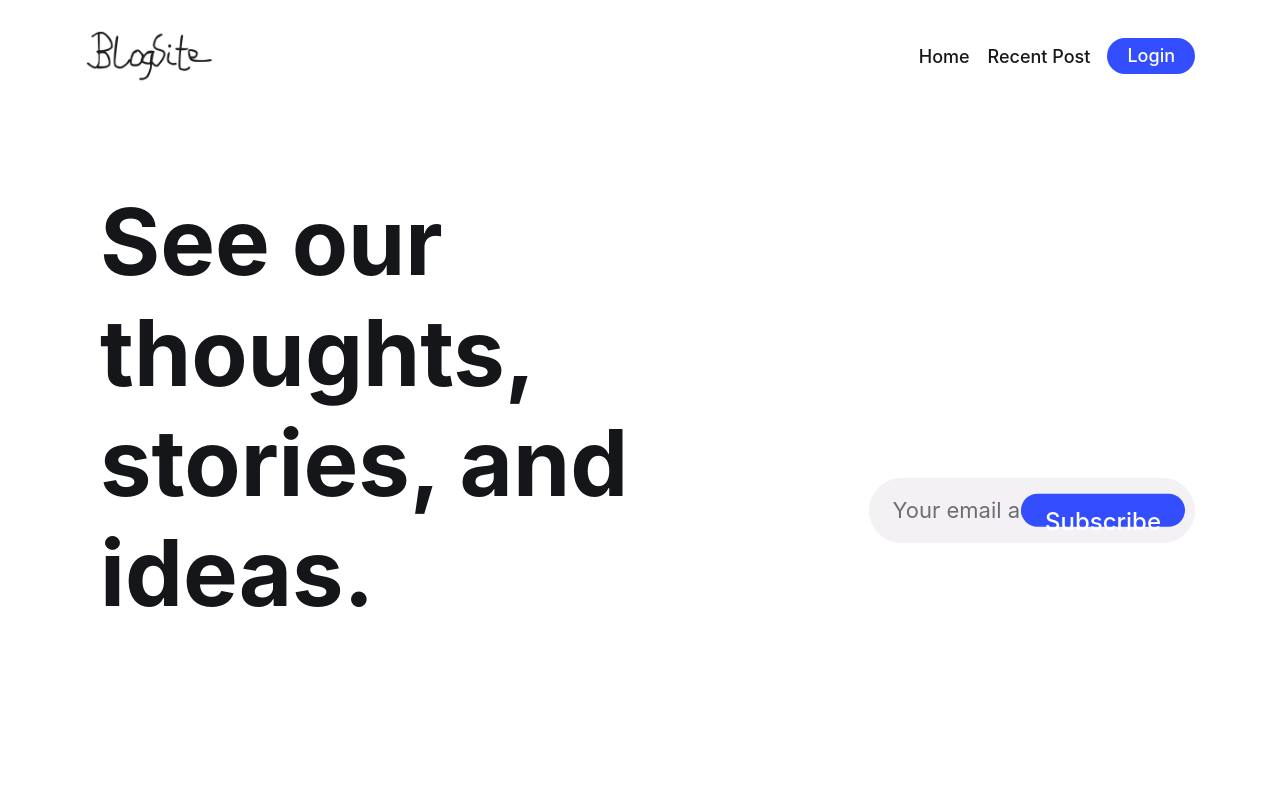
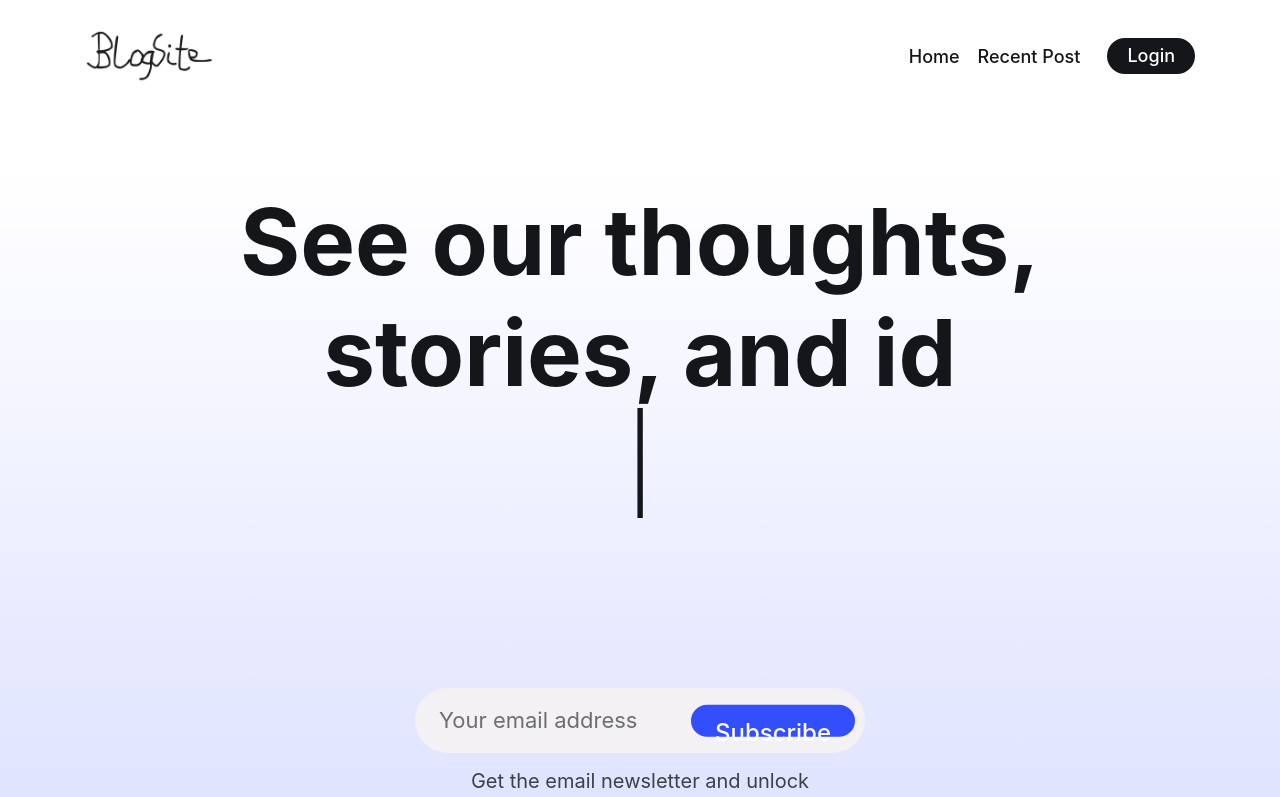
Before and after one commit to roystondz/blogWebsite, a Next.js app: page / in a window 1280 px wide. Shown: the top 797 px of the page. Built offline with nearby package versions, Linux system fonts and the light colour scheme.

Commit message:
styling changed

```diff
--- a/app/components/Hero.tsx
+++ b/app/components/Hero.tsx
@@ -20,9 +20,9 @@
           </form>
 
 
-          {/* <p className="newsletter-text">
+          <p className="newsletter-text">
             Get the email newsletter and unlock access to members-only content and updates
-          </p> */}
+          </p>
         </div>
       </div>
     </section>
--- a/app/globals.css
+++ b/app/globals.css
@@ -14,11 +14,11 @@
   --gainsboro: hsl(240, 9%, 91%);
   --cultured: hsl(300, 8%, 95%);
   --blue-ryb: hsl(232, 100%, 60%);
+  --light-blue-ryb: hsl(232, 100%, 85%); /* Lighter shade of blue */
   --white_20: hsla(0, 0%, 100%, 0.2);
   --white: hsl(0, 0%, 100%);
   --peach: #f9f9f9;
 
-  /*  */
   /**
    * typography
    */
@@ -105,25 +105,38 @@
   scroll-behavior: smooth;
 }
 
+/*-----------------------------------*\
+  #BODY GRADIENT
+\*-----------------------------------*/
+
 body {
-  background-color: var(--white);
+  background: linear-gradient(
+    180deg, /* Vertical gradient */
+    var(--white) 0%, /* White at the top */
+    var(--white) 10%, /* Keep the header area white */
+    var(--light-blue-ryb) 100% /* Lighter bluish color at the bottom */
+  );
+  min-height: 100vh; /* Ensure gradient covers the full viewport height */
+  margin: 0;
+  padding: 0;
+  font-family: var(--ff-inter);
   color: var(--eerie-black);
   font-size: 1.6rem;
   line-height: 1.5;
   overflow-x: hidden; /* Prevent horizontal scrolling */
 }
 
-body.active { overflow: hidden; }
+/* Ensure the header remains white */
+.header {
+  background-color: var(--white); /* White background for the header */
+  position: relative; /* Ensure it stays above the gradient */
+  z-index: 1; /* Keep header above other content */
+}
 
-:focus-visible { outline-offset: 4px; }
-
-::-webkit-scrollbar { width: 10px; }
-
-::-webkit-scrollbar-track { background-color: hsl(0, 0%, 98%); }
-
-::-webkit-scrollbar-thumb { background-color: hsl(0, 0%, 80%); }
-
-::-webkit-scrollbar-thumb:hover { background-color: hsl(0, 0%, 70%); }
+/* Add a subtle shadow to the header for separation */
+/* .header {
+  box-shadow: 0 2px 10px rgba(0, 0, 0, 0.1);
+} */
 
 /*-----------------------------------*\
   #REUSED STYLE
@@ -327,7 +340,6 @@
   justify-content: space-between;
   align-items: center;
   height: 100%; /* Ensures the container takes up the full height of the header */
-
   max-width: 1200px;
   margin: 0 auto;
   padding-inline: 15px;
@@ -385,115 +397,18 @@
   font-weight: var(--fw-500);
   padding: 5px;
 }
-/* HEADER TYPING ANIMATION */
-/* Cursor Animation */
-.cursor {
-  display: inline-block;
-  width: 2px;
-  height: 1em;
-  background-color: black;
-  margin-left: 2px;
-  animation: blink 1s infinite;
-}
 
-@keyframes blink {
-  0%, 50% {
-    opacity: 1;
-  }
-  51%, 100% {
-    opacity: 0;
-  }
-}
-/*-----------------------------------*\
-  #SEARCH BAR
-\*-----------------------------------*/
-
-.search-bar {
-  background-color: var(--white);
-  position: fixed;
-  top: 0;
-  left: 0;
-  width: 100%;
-  padding: 15px;
-  transform: translateY(calc(-100% - 2px));
-  z-index: 4;
-  transition: var(--transition-1);
-  visibility: hidden;
-}
-
-.search-bar.active {
-  visibility: visible;
-  transform: translateY(0);
-}
-
-.search-bar .input-field {
-  font-size: var(--fs-1);
-  font-weight: var(--fw-700);
-  line-height: 1.3;
-  padding-inline-end: 60px;
-}
-
-.search-bar .input-field::placeholder { color: var(--eerie-black); }
-
-.search-bar .input-field::-webkit-search-cancel-button { display: none; }
-
-.search-close-btn {
-  position: absolute;
-  top: 50%;
-  right: 20px;
-  transform: translateY(-50%);
-  font-size: 45px;
-}
-
-.search-close-btn ion-icon { --ionicon-stroke-width: 20px; }
-
-.search-bar-text {
-  font-size: 1.4rem;
-  color: var(--eerie-black_80);
-  margin-block-start: 5px;
-}
-
-.overlay {
-  position: fixed;
-  inset: 0;
-  background-color: var(--eerie-black_80);
-  transition: var(--transition-1);
-  opacity: 0;
-  pointer-events: none;
-  z-index: 3;
-}
-
-.overlay.active {
-  opacity: 1;
-  pointer-events: all;
-}
-
-/*-----------------------------------*\
-  #HERO
-\*-----------------------------------*/
-.subscribe-btn {
-  background-color: var(--blue-ryb); /* Use your theme color */
-  color: var(--white); /* Text color */
-  font-size: var(--fs-6); /* Font size */
-  font-weight: var(--fw-500); /* Font weight */
-  padding: 12px 24px; /* Adjust padding for better shape */
-  border: none; /* Remove default border */
-  border-radius: var(--radius-pill); /* Pill-shaped button */
-  cursor: pointer; /* Pointer cursor on hover */
-  transition: var(--transition-1); /* Smooth transition */
-}
-
-.subscribe-btn:hover {
-  background-color: var(--eerie-black); /* Darker color on hover */
-  transform: translateY(-2px); /* Slight lift effect */
-}
 /*-----------------------------------*\
   #HERO
 \*-----------------------------------*/
 
 .hero {
   padding-block: 80px 120px; /* Increased padding for taller hero section */
-  background-color: var(--white);
+  background: linear-gradient(
+    180deg,
+    rgba(255, 255, 255, 0) 0%, /* Transparent at the top */
+    var(--light-blue-ryb) 100% Lighter bluish color at the bottom
+  );
   position: relative;
   overflow: hidden;
 }
@@ -574,102 +489,14 @@
   background-color: var(--eerie-black);
 }
 
-/* Responsive Adjustments */
-@media (min-width: 768px) {
-  .hero {
-    padding-block: 100px 150px; /* Taller hero on larger screens */
-  }
-
-  .hero .container {
-    flex-direction: row;
-    justify-content: space-between;
-    text-align: left;
-  }
-
-  .hero .wrapper {
-    align-items: flex-start;
-  }
-
-  .hero-title {
-    font-size: var(--fs-1);
-    margin-block-end: 40px;
-  }
-
-  .hero .newsletter-text {
-    font-size: var(--fs-4);
-    margin-block-end: 50px;
-  }
-
-  .hero .newsletter-form {
-    max-width: 500px;
-  }
-}
-
-@media (min-width: 992px) {
-  .hero {
-    padding-block: 120px 180px; /* Even taller hero on larger screens */
-  }
-
-  .hero-title {
-    font-size: var(--fs-1);
-    margin-block-end: 50px;
-  }
-
-  .hero .newsletter-text {
-    font-size: var(--fs-4);
-    margin-block-end: 60px;
-  }
-}
-
-/*-----------------------------------*\
-  #RECENT POST
-\*-----------------------------------*/
-
-.top-author { display: none; }
-
-.recent { padding-block-start: 15px; }
-
-.recent .section-title .strong { display: block; }
-
-.recent .section-title { margin-block-end: 20px; }
-
-.recent .btn {
-  margin-inline: auto;
-  margin-block: 50px 30px;
-}
-
-/*-----------------------------------*\
-  #RECOMMENDED POST
-\*-----------------------------------*/
-
-.section.recommended { border-block-end: none; }
-
-.recommended .grid-list {
-  grid-template-columns: 1fr 1fr;
-  gap: 10px;
-}
-
-.recommended .blog-card { margin-block-end: 5px; }
-
-/*-----------------------------------*\
-  #NEWSLETTER
-\*-----------------------------------*/
-
-.newsletter { padding-block-start: 40px; }
-
-.newsletter .section-title { margin-block-end: 25px; }
-
 /*-----------------------------------*\
   #FOOTER
 \*-----------------------------------*/
 
-.footer { padding-block: 40px 20px; }
-
-.section.footer-top { border-block-end: none; }
-
-.footer-top {
-  display: grid;
-  gap: 25px;
+.footer {
+  background: var(--light-blue-ryb); /* Match the gradient at the bottom */
+  padding: 40px 20px;
+  text-align: center;
 }
 
 .footer .logo { margin-block-end: 25px; }
@@ -967,97 +794,3 @@
     padding-inline-end: 100px;
   }
 }
-
-/*
- BACKGROUND
-*/
-/* Apply Gradient to the Entire Website */
-body {
-  background: rgba(255, 255, 255, 0.8); /* Semi-transparent white background */
-  min-height: 100vh; /* Ensure the gradient covers the entire viewport */
-  margin: 0;
-  padding: 0;
-  font-family: var(--ff-inter);
-  color: var(--eerie-black);
-}
-
-/* Add a Subtle Overlay */
-body::before {
-  content: '';
-  position: fixed;
-  top: 0;
-  left: 0;
-  width: 100%;
-  height: 100%;
-  background: rgba(255, 255, 255, 0.5); /* Semi-transparent white overlay */
-  z-index: -1; /* Place it behind all content */
-}
-
-/* Ensure Content is Above the Overlay */
-.container {
-  position: relative;
-  z-index: 1; /* Ensure content is above the overlay */
-}
-
-/* Adjust Text and Element Colors for Readability */
-.header {
-  background: rgba(255, 255, 255, 0.8); /* Semi-transparent white background */
-  /* box-shadow: 0 2px 10px rgba(0, 0, 0, 0.1); */
-}
-
-.footer {
-  background: rgba(255, 255, 255, 0.8); /* Semi-transparent white background */
-  padding: 2rem 0;
-  text-align: center;
-}
-
-/* Buttons and Cards */
-.btn {
-  background: var(--blue-ryb);
-  color: var(--white);
-  padding: 0.75rem 2rem;
-  border-radius: 25px;
-  font-weight: 500;
-  transition: transform 0.3s ease;
-}
-
-.btn:hover {
-  transform: translateY(-2px);
-}
-
-.card {
-  background: rgba(255, 255, 255, 0.9); /* Semi-transparent white background */
-  border-radius: 10px;
-  padding: 1.5rem;
-  box-shadow: 0 4px 10px rgba(0, 0, 0, 0.1);
-}
-/* Mobile Buttons */
-.mobile-search-btn,
-.mobile-login-btn {
-  display: none; /* Hide by default */
-}
-
-@media (max-width: 767px) {
-  .mobile-search-btn,
-  .mobile-login-btn {
-    display: block; /* Show on mobile */
-  }
-
-  .wrapper {
-    display: flex;
-    align-items: center;
-    gap: 10px; /* Space between buttons */
-  }
-
-  .nav-toggle-btn {
-    order: 3; /* Menu toggle button on the far right */
-  }
-
-  .mobile-search-btn {
-    order: 1; /* Search button on the left */
-  }
-
-  .mobile-login-btn {
-    order: 2; /* Login button in the middle */
-  }
-}
```
